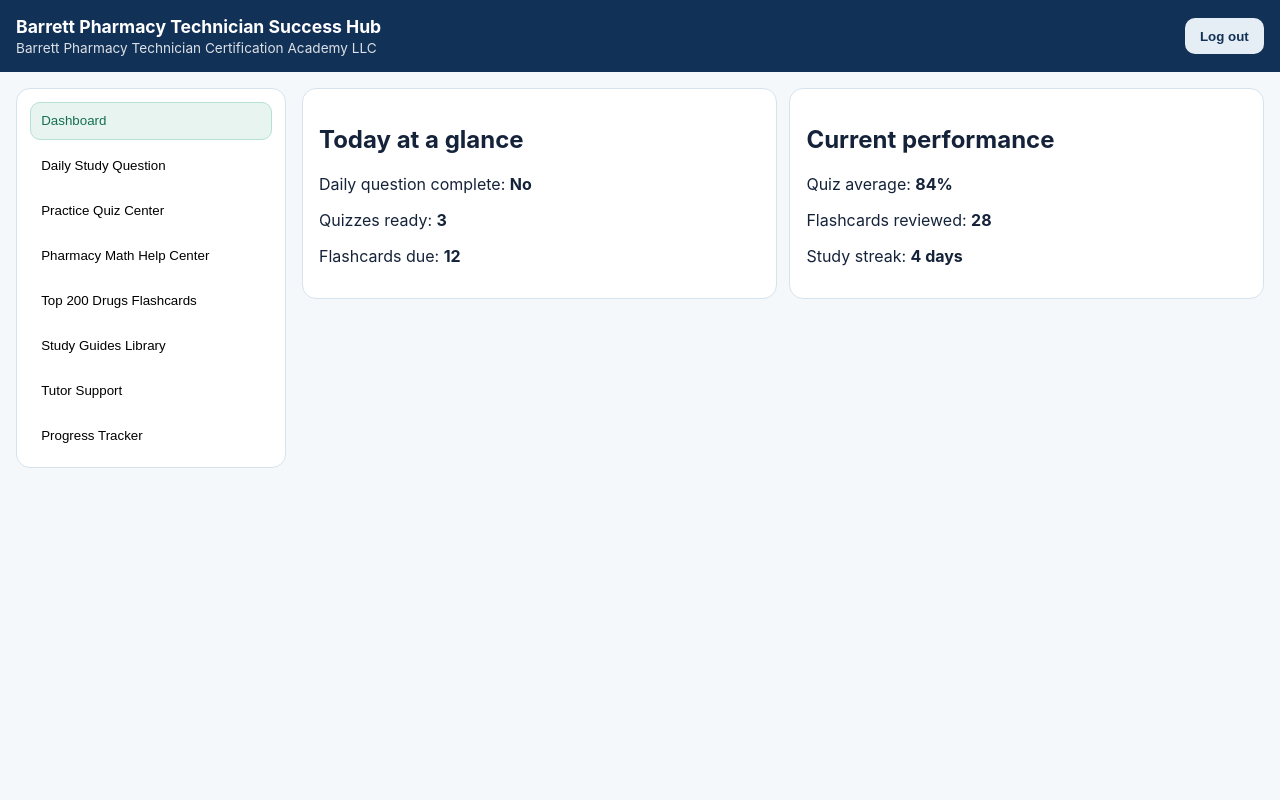
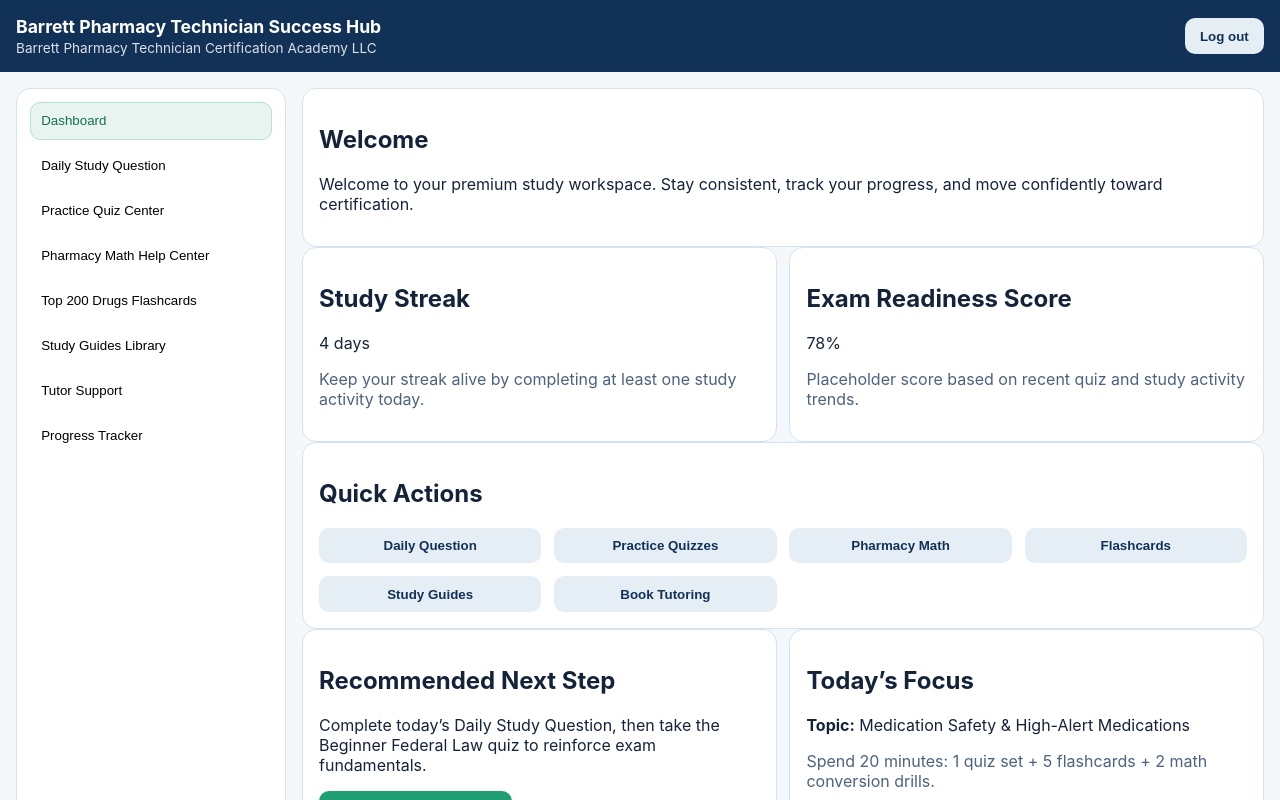
Before and after one commit to laurelkb/barrett-pharmacy-success-hub, a React (Vite) app: page / in a window 1280 px wide. Both pictures are taken after a click on the button "Login". Shown: the top 800 px of the page. Built offline with nearby package versions, Linux system fonts and the light colour scheme.

Commit message:
Update App.jsx

```diff
--- a/src/App.jsx
+++ b/src/App.jsx
@@ -59,8 +59,13 @@ export default function App() {
   const progress = useMemo(() => ({
     weeklyGoal: 5,
     completedToday: 2,
+    studyStreak: 4,
+    examReadiness: 78,
     quizAverage: 84,
-    flashcardsReviewed: 28
+    flashcardsReviewed: 28,
+    completedQuestions: 36,
+    mathPractice: 14,
+    guidesOpened: 6
   }), []);
 
   if (!loggedIn) {
@@ -102,7 +107,7 @@ export default function App() {
         </nav>
 
         <section className="content">
-          {active === 'Dashboard' && <Dashboard progress={progress} />}
+          {active === 'Dashboard' && <Dashboard progress={progress} setActive={setActive} />}
           {active === 'Daily Study Question' && (
             <DailyQuestion
               selectedAnswer={selectedAnswer}
@@ -127,8 +132,66 @@ function Card({ title, children }) {
   return <article className="card"><h2>{title}</h2>{children}</article>;
 }
 
-function Dashboard({ progress }) {
-  return <div className="grid two"><Card title="Today at a glance"><p>Daily question complete: <strong>No</strong></p><p>Quizzes ready: <strong>{content.quizzes.length}</strong></p><p>Flashcards due: <strong>12</strong></p></Card><Card title="Current performance"><p>Quiz average: <strong>{progress.quizAverage}%</strong></p><p>Flashcards reviewed: <strong>{progress.flashcardsReviewed}</strong></p><p>Study streak: <strong>4 days</strong></p></Card></div>;
+function StatTile({ label, value }) {
+  return <div className="mini"><p className="muted">{label}</p><h3>{value}</h3></div>;
+}
+
+function Dashboard({ progress, setActive }) {
+  const quickLinks = [
+    { label: 'Daily Question', page: 'Daily Study Question' },
+    { label: 'Practice Quizzes', page: 'Practice Quiz Center' },
+    { label: 'Pharmacy Math', page: 'Pharmacy Math Help Center' },
+    { label: 'Flashcards', page: 'Top 200 Drugs Flashcards' },
+    { label: 'Study Guides', page: 'Study Guides Library' },
+    { label: 'Book Tutoring', page: 'Tutor Support' }
+  ];
+
+  return (
+    <div className="stack">
+      <Card title="Welcome">
+        <p>Welcome to your premium study workspace. Stay consistent, track your progress, and move confidently toward certification.</p>
+      </Card>
+
+      <div className="grid two">
+        <Card title="Study Streak">
+          <p className="metric">{progress.studyStreak} days</p>
+          <p className="muted">Keep your streak alive by completing at least one study activity today.</p>
+        </Card>
+        <Card title="Exam Readiness Score">
+          <p className="metric">{progress.examReadiness}%</p>
+          <p className="muted">Placeholder score based on recent quiz and study activity trends.</p>
+        </Card>
+      </div>
+
+      <Card title="Quick Actions">
+        <div className="grid">
+          {quickLinks.map((link) => (
+            <button key={link.label} className="btn quick-btn" onClick={() => setActive(link.page)}>{link.label}</button>
+          ))}
+        </div>
+      </Card>
+
+      <div className="grid two">
+        <Card title="Recommended Next Step">
+          <p>Complete today’s Daily Study Question, then take the Beginner Federal Law quiz to reinforce exam fundamentals.</p>
+          <button className="btn btn-primary" onClick={() => setActive('Daily Study Question')}>Start Recommended Step</button>
+        </Card>
+        <Card title="Today’s Focus">
+          <p><strong>Topic:</strong> Medication Safety & High-Alert Medications</p>
+          <p className="muted">Spend 20 minutes: 1 quiz set + 5 flashcards + 2 math conversion drills.</p>
+        </Card>
+      </div>
+
+      <Card title="Progress Summary">
+        <div className="grid two">
+          <StatTile label="Completed Questions" value={progress.completedQuestions} />
+          <StatTile label="Math Practice" value={progress.mathPractice} />
+          <StatTile label="Flashcards Reviewed" value={progress.flashcardsReviewed} />
+          <StatTile label="Study Guides Opened" value={progress.guidesOpened} />
+        </div>
+      </Card>
+    </div>
+  );
 }
 
 function DailyQuestion({ selectedAnswer, setSelectedAnswer, showAnswer, setShowAnswer }) {
```
